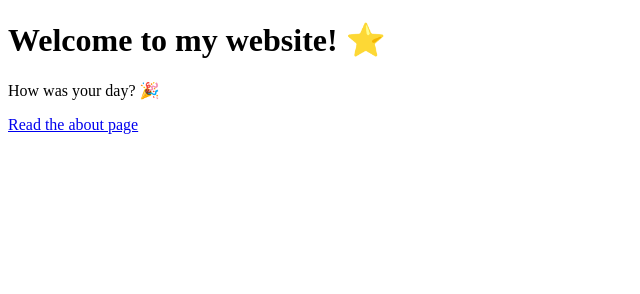
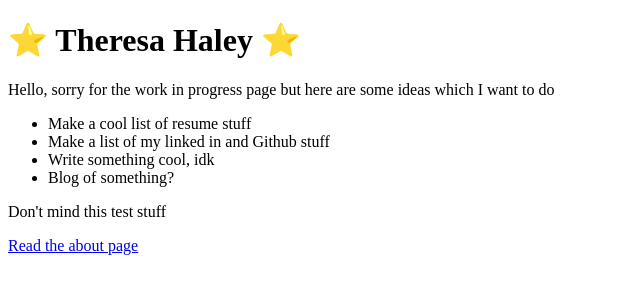
Before and after one commit to t-haley/t-haley.github.io, a plain HTML site: page index.html in a window 1280 px wide. Shown: the whole page, without its empty margins (0-640 px from the left). Drawn offline with Linux system fonts and the light colour scheme.

Commit message:
Adding ideas

```diff
--- a/index.html
+++ b/index.html
@@ -1,11 +1,20 @@
 <!DOCTYPE html>
 <html>
    <head>
-      <title>My Cool Website</title>
+      <title>Theresa Haley</title>
    </head>
    <body>
-      <h1>Welcome to my website! ⭐️</h1>
-      <p>How was your day? 🎉</p>
+      <h1>⭐️ Theresa Haley ⭐️</h1>
+      <p>Hello, sorry for the work in progress page but here are some ideas which I want to do</p>
+      <ul>
+        <li>Make a cool list of resume stuff </li>
+        <li>Make a list of my linked in and Github stuff</li>
+        <li>Write something cool, idk </li>
+        <li>Blog of something?</li>
+      </ul>
+
+
+      <p>Don't mind this test stuff</p>
       <a href="./about">Read the about page</a>
    </body>
 </html>
```
